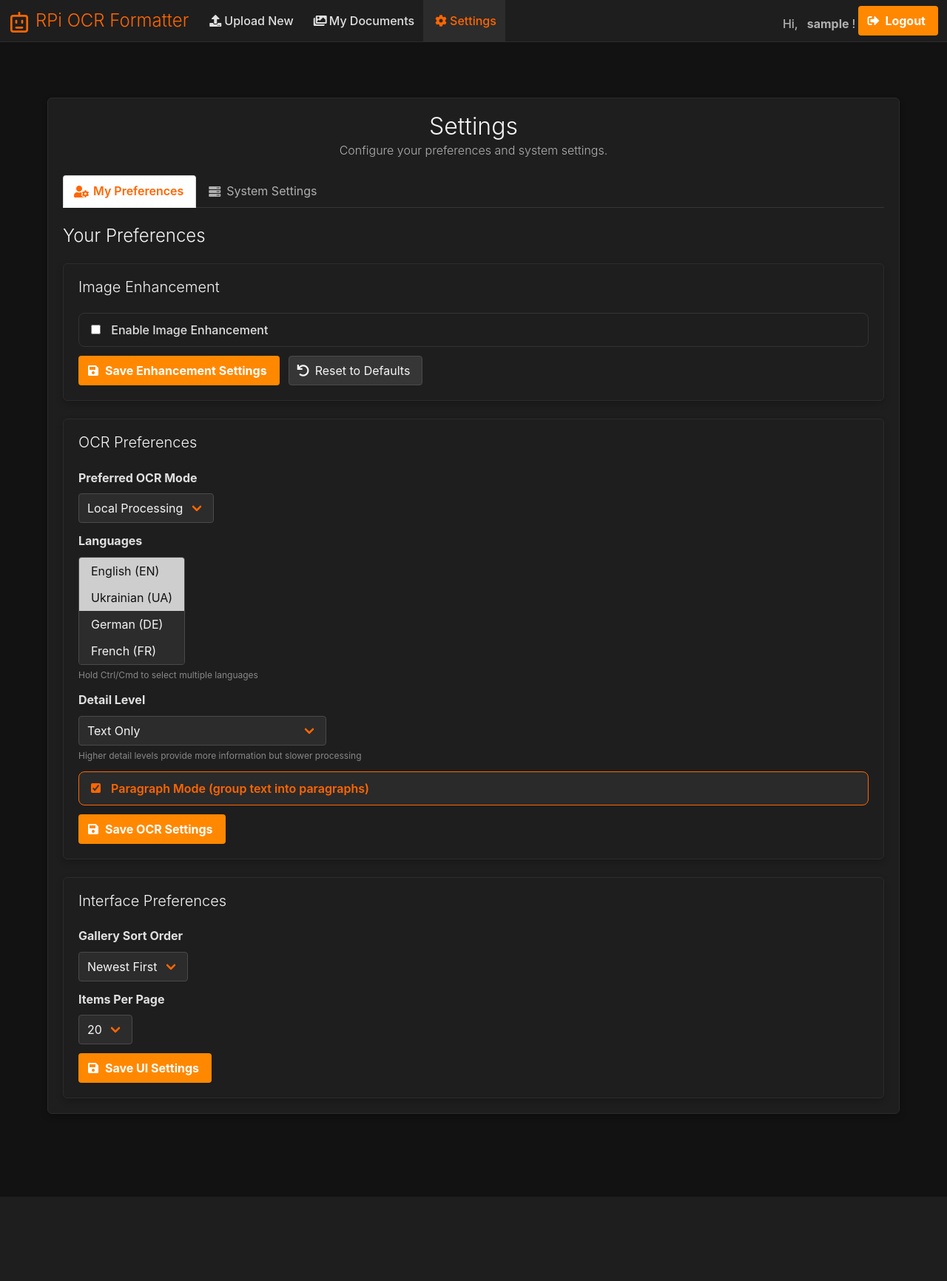
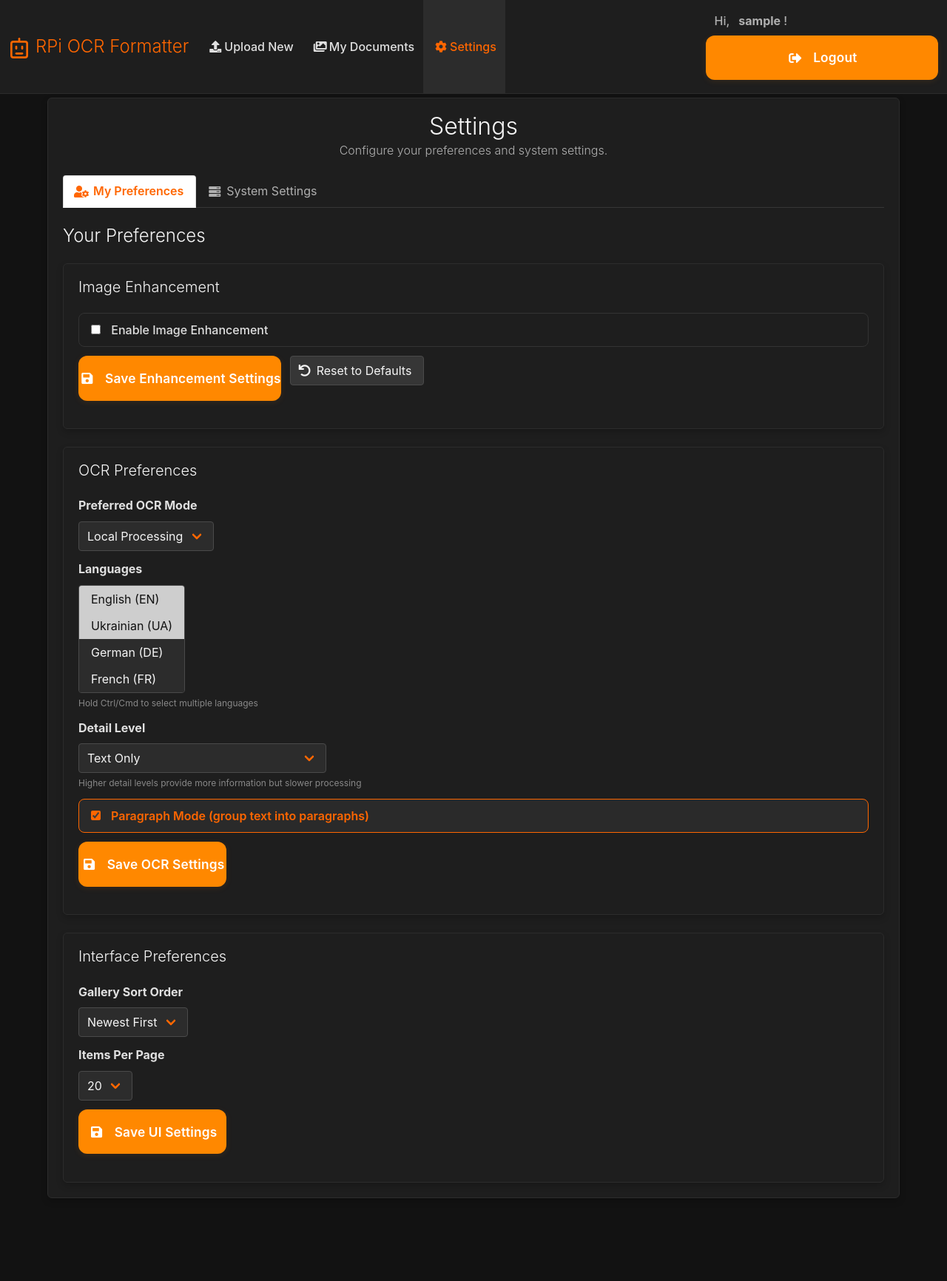
Before and after one commit to MUGnifisent/rpi_photodoc, a Flask app: page /settings/ in a window 1280 px wide. Shown: the whole page at 74% size. Before the commit the page ends 1519 px from the top, so only its background shows below. Run offline with Flask 3, Linux system fonts and the light colour scheme; the visitor is signed in with stand-in values (Sample User, id 1).

Commit message:
Replace redundant button.is-primary with unified button-main class

```diff
--- a/static/style.css
+++ b/static/style.css
@@ -19,17 +19,7 @@ main[role="main"] {
     padding-bottom: 2rem; /* Add some padding at the very bottom of the content */
 }
 
-.button.is-primary {
-    background-color: #ff8800 !important; /* Match button-main orange */
-    border-color: transparent !important;
-    color: #ffffff !important;
-    font-weight: bold !important;
-}
-
-.button.is-primary:hover, .button.is-primary:focus {
-    background-color: #e65c00 !important; /* Darker orange */
-    color: #ffffff !important;
-}
+/* Removed redundant .button.is-primary styles - using button-main instead */
 
 .button.is-link {
     background-color: #ff7700; /* Slightly lighter orange for secondary actions */
--- a/templates/base.html
+++ b/templates/base.html
@@ -48,12 +48,12 @@
                 <div class="buttons">
                     {% if current_user.is_authenticated %}
                         <span class="navbar-item navbar-user-greeting has-text-grey-light">Hi, <strong>{{ current_user.username }}</strong>!</span>
-                        <a href="{{ url_for('main.logout') }}" class="button is-primary">
+                        <a href="{{ url_for('main.logout') }}" class="button-main">
                             <span class="icon"><i class="fas fa-sign-out-alt"></i></span>
                             <span>Logout</span>
                         </a>
                     {% else %}
-                        <a href="{{ url_for('main.register') }}" class="button is-primary">
+                        <a href="{{ url_for('main.register') }}" class="button-main">
                             <strong>Sign up</strong>
                         </a>
                         <a href="{{ url_for('main.login') }}" class="button is-light">
--- a/templates/gallery.html
+++ b/templates/gallery.html
@@ -17,7 +17,7 @@
                 </div>
             </div>
             <div class="level-right">
-                <a href="{{ url_for('main.upload_page') }}" class="button is-primary is-medium">
+                <a href="{{ url_for('main.upload_page') }}" class="button-main">
                     <span class="icon"><i class="fas fa-plus"></i></span>
                     <span>Upload New Photo</span>
                 </a>
@@ -82,7 +82,7 @@
             <div class="box no-documents">
                 <p class="title is-4"><i class="fas fa-folder-open fa-2x mb-3"></i><br>No photos yet!</p>
                 <p class="subtitle is-6 has-text-grey-light">Upload a photo to get started.</p>
-                <a href="{{ url_for('main.upload_page') }}" class="button is-primary is-medium mt-4">
+                <a href="{{ url_for('main.upload_page') }}" class="button-main mt-4">
                     <span class="icon"><i class="fas fa-upload"></i></span>
                     <span>Upload First Photo</span>
                 </a>
--- a/templates/index.html
+++ b/templates/index.html
@@ -17,12 +17,12 @@
             </p>
             <p class="mt-5">
                 {% if current_user.is_authenticated %}
-                    <a href="{{ url_for('main.gallery_view') }}" class="button is-primary is-large">
+                    <a href="{{ url_for('main.gallery_view') }}" class="button-main">
                         <span class="icon"><i class="fas fa-images"></i></span>
                         <span>Go to My Documents</span>
                     </a>
                 {% else %}
-                    <a href="{{ url_for('main.login') }}" class="button is-primary is-large mr-2">
+                    <a href="{{ url_for('main.login') }}" class="button-main mr-2">
                         <span class="icon"><i class="fas fa-sign-in-alt"></i></span>
                         <span>Log In</span>
                     </a>
@@ -64,7 +64,7 @@
     <div class="container has-text-centered">
         <h3 class="title is-4">Ready to Get Started?</h3>
         <p class="subtitle is-6">Transform your document images into usable, structured text today.</p>
-        <a href="{{ url_for('main.upload_page') if current_user.is_authenticated else url_for('main.register') }}" class="button is-primary is-medium mt-3">
+        <a href="{{ url_for('main.upload_page') if current_user.is_authenticated else url_for('main.register') }}" class="button-main mt-3">
             <span class="icon"><i class="fas fa-rocket"></i></span>
             <span>{{ 'Start Processing' if current_user.is_authenticated else 'Create an Account' }}</span>
         </a>
--- a/templates/settings.html
+++ b/templates/settings.html
@@ -357,7 +357,7 @@
 
                     <div class="field is-grouped">
                         <div class="control">
-                            <button class="button is-primary" type="button" onclick="saveUserSettings('image_enhancement')">
+                            <button class="button-main" type="button" onclick="saveUserSettings('image_enhancement')">
                                 <span class="icon"><i class="fas fa-save"></i></span>
                                 <span>Save Enhancement Settings</span>
                             </button>
@@ -425,7 +425,7 @@
 
                     <div class="field is-grouped">
                         <div class="control">
-                            <button class="button is-primary" type="button" onclick="saveUserSettings('ocr')">
+                            <button class="button-main" type="button" onclick="saveUserSettings('ocr')">
                                 <span class="icon"><i class="fas fa-save"></i></span>
                                 <span>Save OCR Settings</span>
                             </button>
@@ -465,7 +465,7 @@
 
                     <div class="field is-grouped">
                         <div class="control">
-                            <button class="button is-primary" type="button" onclick="saveUserSettings('ui')">
+                            <button class="button-main" type="button" onclick="saveUserSettings('ui')">
                                 <span class="icon"><i class="fas fa-save"></i></span>
                                 <span>Save UI Settings</span>
                             </button>
@@ -523,7 +523,7 @@
 
                 <div class="field is-grouped">
                     <div class="control">
-                        <button class="button is-primary" type="button" onclick="saveSystemSettings()">
+                        <button class="button-main" type="button" onclick="saveSystemSettings()">
                             <span class="icon"><i class="fas fa-save"></i></span>
                             <span>Save System Settings</span>
                         </button>
```
